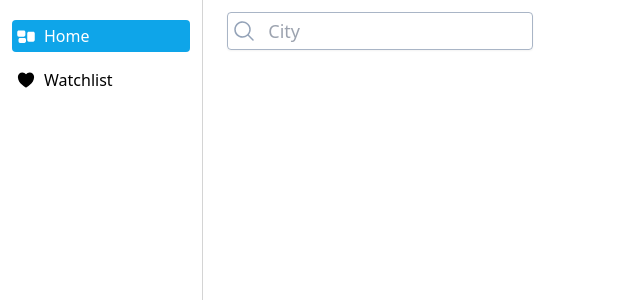
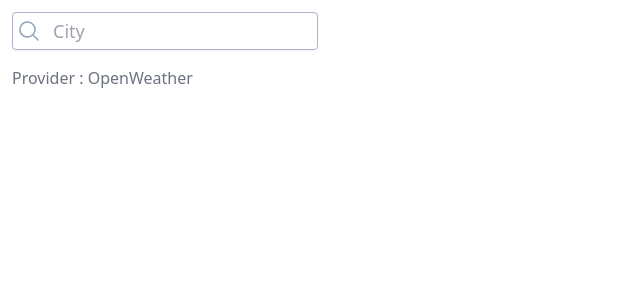
Before and after one commit to Eexy/wet-pancakes, a React (Vite) app: page / in a window 1280 px wide. Shown: the top 300 px of the page, without its empty margins (0-640 px from the left). Built offline with nearby package versions, Linux system fonts and the light colour scheme.

Commit message:
feat: add provider and update app design to only be flex and deactivate sidebar

```diff
--- a/src/App.tsx
+++ b/src/App.tsx
@@ -1,12 +1,8 @@
 import { Outlet } from "react-router-dom";
-import { Sidebar } from "./shared/layout/sidebar/sidebar.tsx";
 
 function App() {
-  return <div className={"min-h-screen flex flex-col md:grid md:grid-cols-12 md:gap-3"}>
-    <Sidebar />
-    <div className={"col-span-10"}>
-      <Outlet />
-    </div>
+  return <div className={"min-h-screen flex flex-col"}>
+    <Outlet />
   </div>;
 }
 
--- a/src/routes/home/home.tsx
+++ b/src/routes/home/home.tsx
@@ -8,10 +8,11 @@ import { Hourlies } from "./components/hourlies/hourlies.tsx";
 export type HomeData = { location: Location, forecast: Forecast } | null
 
 export function Home() {
-  return <div className={"p-3 flex flex-col gap-4"}>
+  return <div className={"flex-1 p-3 flex flex-col gap-4"}>
     <SearchForm />
     <CurrentForecast />
     <Hourlies />
     <Dailies />
+    <p className={"text-gray-500 capitalize"}>provider : OpenWeather</p>
   </div>;
 }
```
